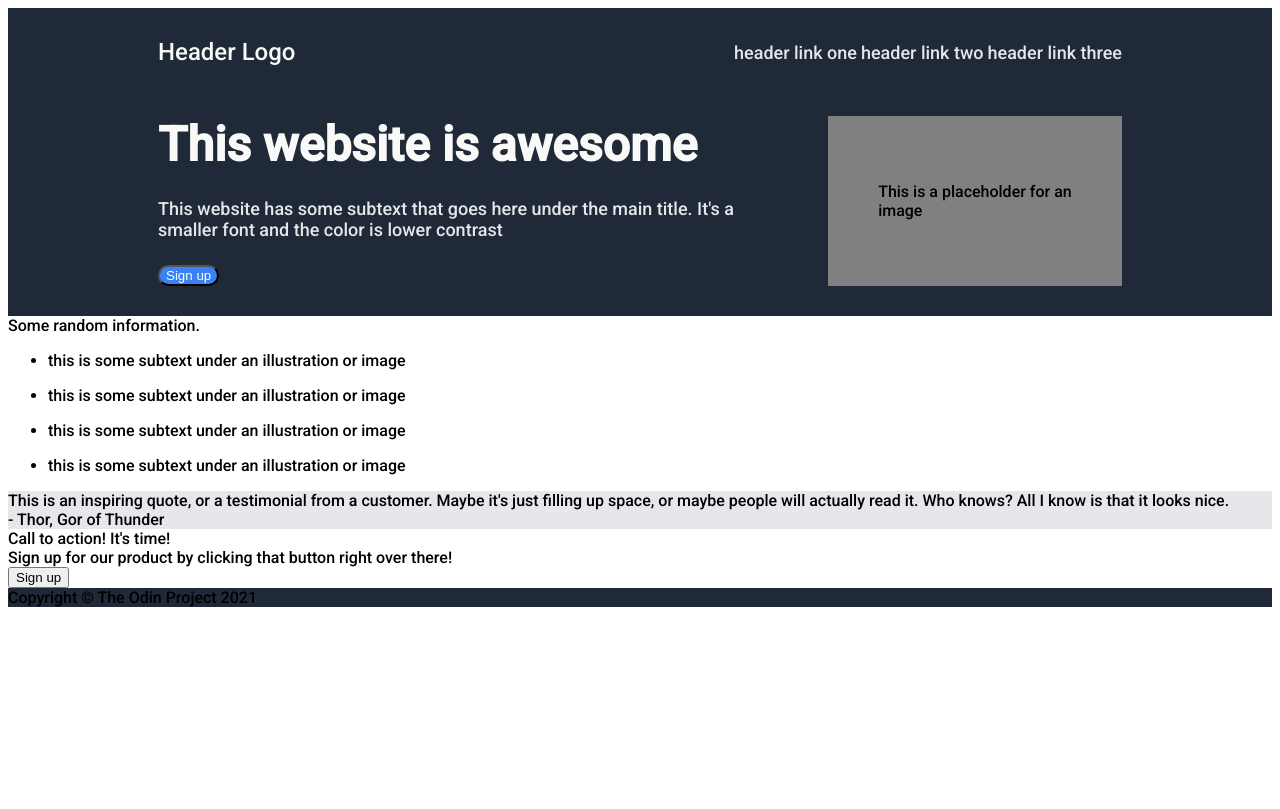
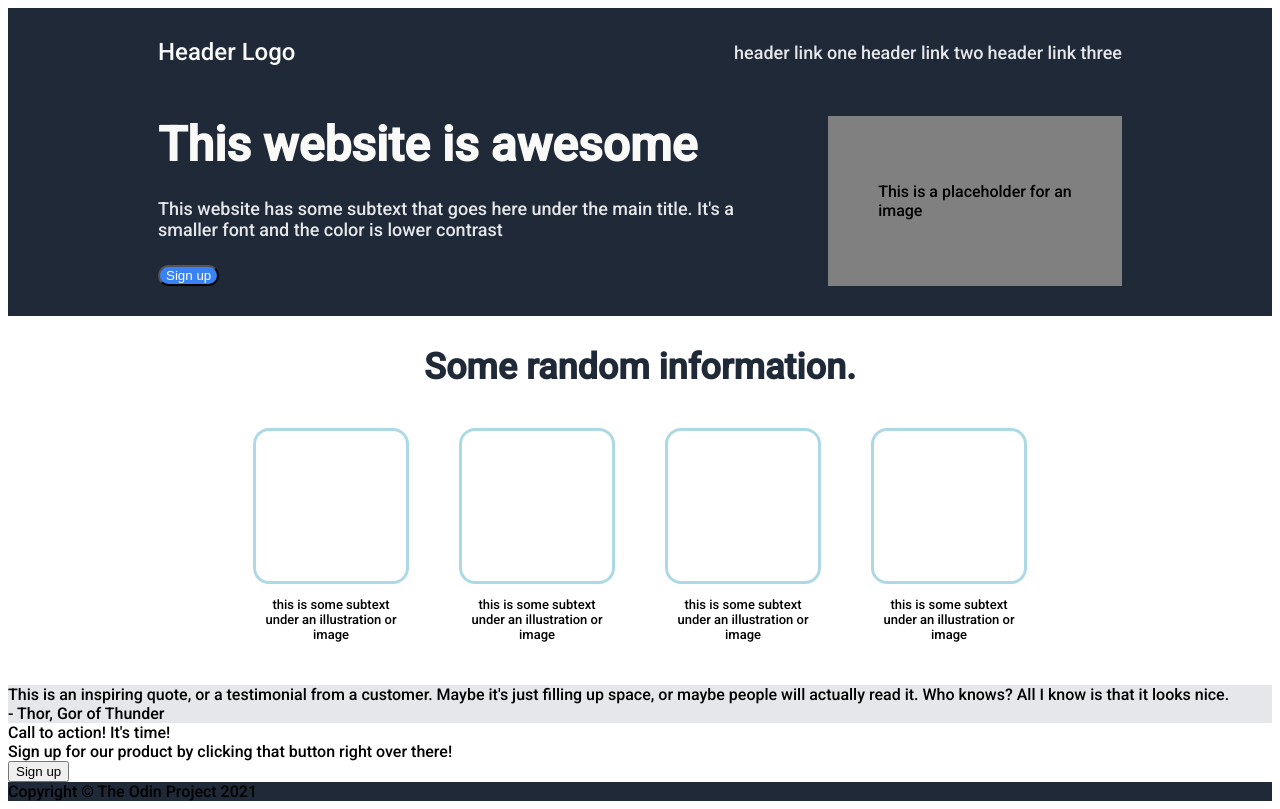
Before and after one commit to OskarWalichniewicz/odin-landing-page, a plain HTML site: page index.html in a window 1280 px wide. Drawn offline with Linux system fonts and the light colour scheme.

Commit message:
Create basic style for second-section

```diff
--- a/style.css
+++ b/style.css
@@ -84,8 +84,56 @@ body {
 
 /* ======================================= */
 
+/* Entire Second Section */
 .second-section {
     background-color: white;
+    padding: 30px 150px;
+    display: flex;
+    flex-direction: column;
+    align-items: center;
+}
+
+/* Image placeholder + text under it */
+.second-section li {
+    display: flex;
+    flex-direction: column;
+    font-size: 13px;
+    flex-wrap: wrap;
+    font-weight: 100;
+    justify-content: center;
+    align-items: center;
+    text-align: center;
+}
+
+.second-title {
+    font-size: 36px;
+    font-weight: 1000;
+    color: #1F2937;
+    margin-bottom: 40px;
+}
+
+/* Image placeholder */
+.second-section li .img {
+    width: 150px;
+    height: 150px;
+    border: solid lightblue;
+    border-radius: 16px;
+}
+
+/* Text under image placeholder */
+.second-section li p {
+    width: 150px;
+}
+
+/* 4 placeholders + text (list) */
+.second-section ul {
+    list-style-type: none;
+    padding: 0;
+    margin: 0;
+    display: flex;
+    align-items: center;
+    justify-content: space-around;
+    gap: 50px;
 }
 
 /* ======================================= */
```
